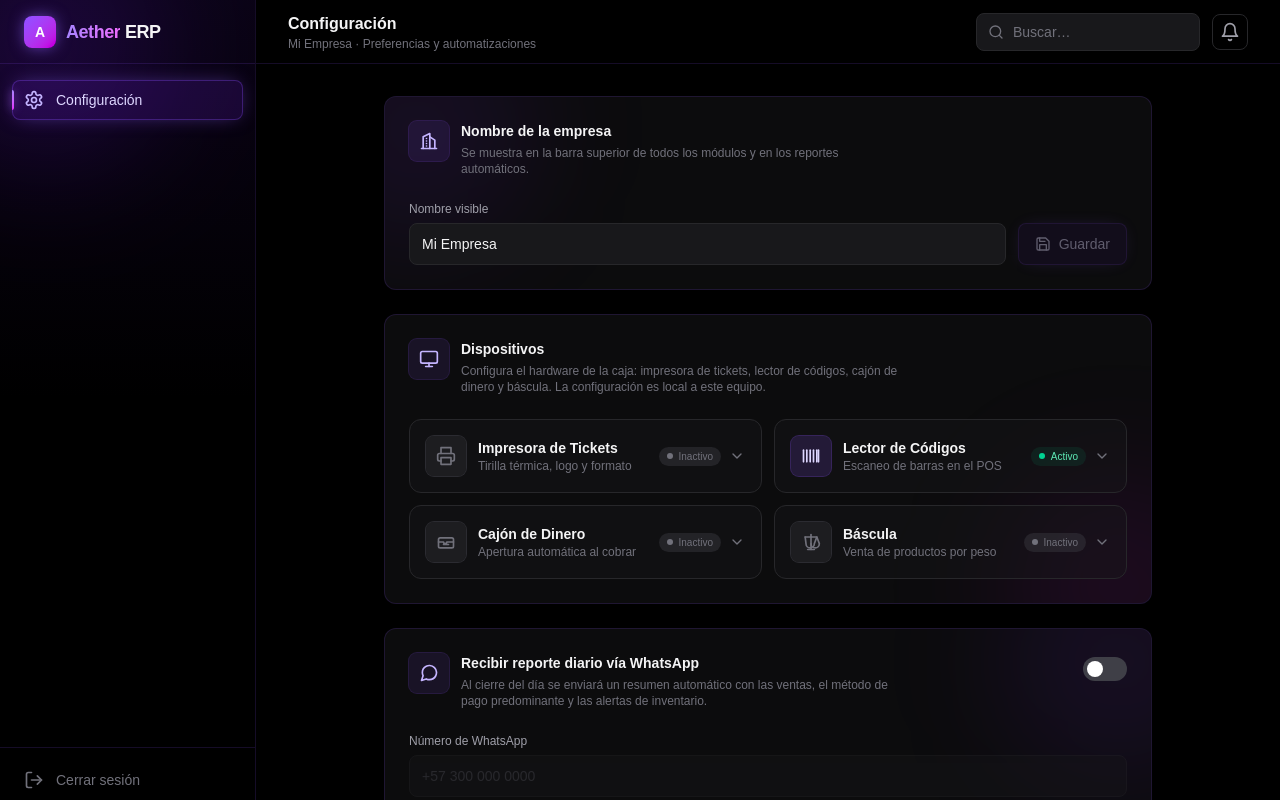
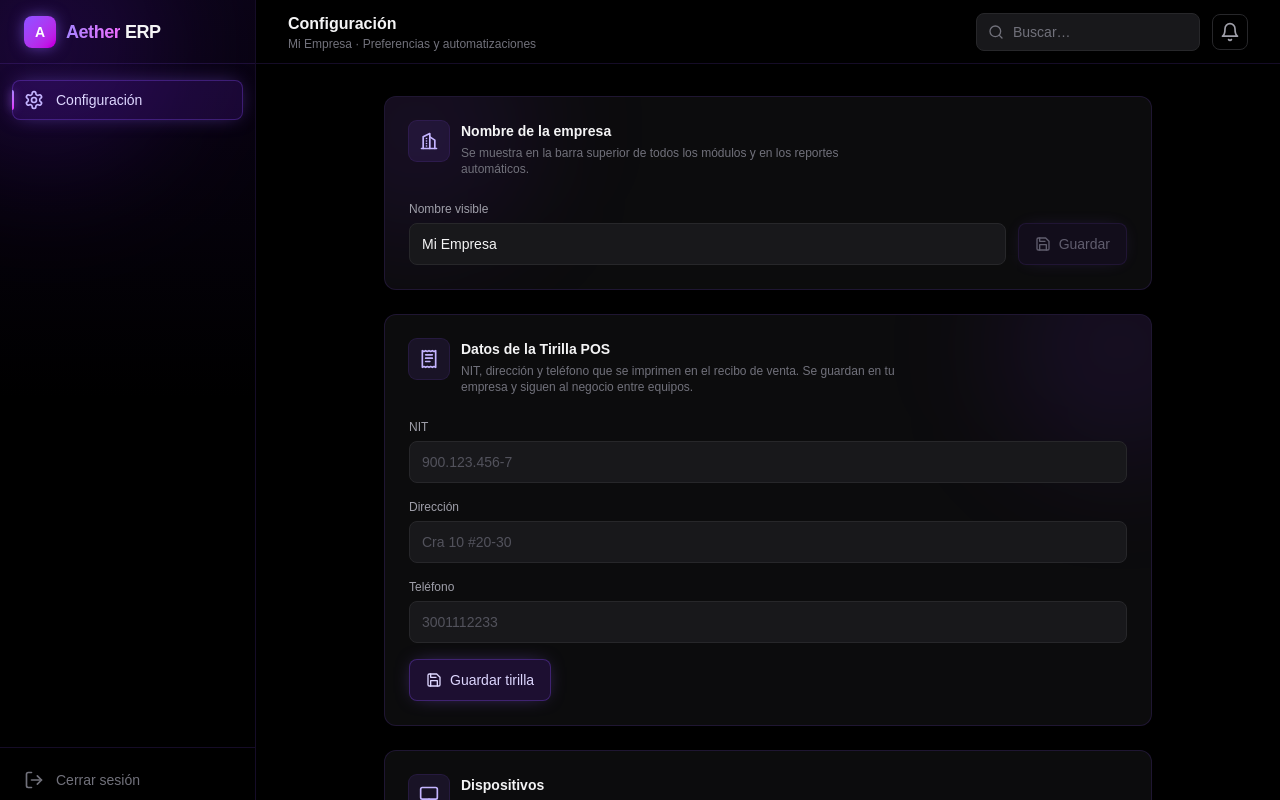
Before and after one commit to felipetriana3115-max/AETTHER-, a Next.js app: page /configuracion in a window 1280 px wide. Shown: the top 800 px of the page. Built offline with nearby package versions, Linux system fonts and the light colour scheme; no server answers.

Commit message:
feat(config): agregar persistencia y formulario de tirilla POS con Supabase

```diff
--- a/app/configuracion/page.tsx
+++ b/app/configuracion/page.tsx
@@ -6,6 +6,7 @@ import { useDashboard } from "../components/DashboardProvider";
 import DevicesSection from "../components/config/DevicesSection";
 import { generateDailySummary } from "../lib/notifications/whatsapp-service";
 import { runDailyReportMock } from "../lib/cron/daily-report-mock";
+import { supabase, getEmpresaIdActiva } from "../lib/auth";
 
 /** Clave de localStorage para las preferencias de notificaciones. */
 const SETTINGS_KEY = "mi-dashboard-erp:settings:v1";
@@ -30,6 +31,54 @@ export default function ConfiguracionPage() {
   // (incluida su hidratación inicial desde localStorage).
   const [nameDraft, setNameDraft] = useState(businessName);
   useEffect(() => setNameDraft(businessName), [businessName]);
+
+  // ── Identidad de la tirilla POS (persistida en la fila del tenant) ──────────
+  const [nit, setNit] = useState("");
+  const [direccion, setDireccion] = useState("");
+  const [telefono, setTelefono] = useState("");
+
+  // Precarga los valores actuales de la tirilla del tenant activo. La lectura se
+  // acota a `id = mi_empresa()` vía la política `empresas_select_propia` (RLS
+  // intacto): jamás trae datos de otra empresa.
+  useEffect(() => {
+    let alive = true;
+    void (async () => {
+      const empresaId = await getEmpresaIdActiva();
+      if (!empresaId) return;
+      const { data, error } = await supabase
+        .from("empresas")
+        .select("nit, direccion, telefono")
+        .eq("id", empresaId)
+        .maybeSingle();
+      if (!alive || error || !data) return;
+      setNit(data.nit ?? "");
+      setDireccion(data.direccion ?? "");
+      setTelefono(data.telefono ?? "");
+    })();
+    return () => {
+      alive = false;
+    };
+  }, []);
+
+  // Guarda la identidad de la tirilla vía la RPC `actualizar_tirilla`, acotada al
+  // propio tenant (`mi_empresa()`), sin tocar el logo ni el mensaje de recibo.
+  const handleSaveTirilla = async () => {
+    const { error } = await supabase.rpc("actualizar_tirilla", {
+      p_nit: nit,
+      p_direccion: direccion,
+      p_telefono: telefono,
+      p_logo_url: "",
+      p_mensaje_recibo: "¡Gracias por su compra!",
+    });
+    if (error) {
+      showToast("No se pudo guardar", error.message);
+      return;
+    }
+    showToast(
+      "Tirilla actualizada",
+      "Los datos de la tirilla POS se guardaron correctamente.",
+    );
+  };
 
   // ── Persistencia en localStorage ──────────────────────────────────────────
   useEffect(() => {
@@ -160,6 +209,100 @@ export default function ConfiguracionPage() {
           </form>
         </section>
 
+        {/* Datos de la Tirilla POS */}
+        <section className="relative overflow-hidden rounded-xl border border-violet-500/15 bg-zinc-900/50 p-6">
+          <div className="pointer-events-none absolute -right-20 -top-20 h-56 w-56 rounded-full bg-violet-600/10 blur-3xl" />
+
+          <div className="relative flex items-start gap-3">
+            <span className="flex h-10 w-10 shrink-0 items-center justify-center rounded-lg bg-violet-500/10 text-violet-300 ring-1 ring-violet-500/20">
+              <svg className="h-5 w-5" viewBox="0 0 24 24" fill="none" stroke="currentColor" strokeWidth={2} strokeLinecap="round" strokeLinejoin="round">
+                <path d="M4 2v20l2-1 2 1 2-1 2 1 2-1 2 1 2-1 2 1V2l-2 1-2-1-2 1-2-1-2 1-2-1-2 1Z" />
+                <path d="M8 7h8" />
+                <path d="M8 11h8" />
+                <path d="M8 15h5" />
+              </svg>
+            </span>
+            <div>
+              <h3 className="text-sm font-semibold text-zinc-100">
+                Datos de la Tirilla POS
+              </h3>
+              <p className="mt-1 max-w-md text-xs text-zinc-500">
+                NIT, dirección y teléfono que se imprimen en el recibo de venta.
+                Se guardan en tu empresa y siguen al negocio entre equipos.
+              </p>
+            </div>
+          </div>
+
+          <form
+            className="relative mt-6 space-y-4"
+            onSubmit={(e) => {
+              e.preventDefault();
+              void handleSaveTirilla();
+            }}
+          >
+            <div>
+              <label
+                htmlFor="tirilla-nit"
+                className="mb-1.5 block text-xs font-medium text-zinc-400"
+              >
+                NIT
+              </label>
+              <input
+                id="tirilla-nit"
+                type="text"
+                placeholder="900.123.456-7"
+                value={nit}
+                onChange={(e) => setNit(e.target.value)}
+                className="w-full rounded-lg border border-zinc-800 bg-zinc-900 px-3 py-2.5 text-sm text-zinc-100 placeholder:text-zinc-600 transition-colors focus:border-violet-500 focus:outline-none focus:ring-1 focus:ring-violet-500"
+              />
+            </div>
+            <div>
+              <label
+                htmlFor="tirilla-direccion"
+                className="mb-1.5 block text-xs font-medium text-zinc-400"
+              >
+                Dirección
+              </label>
+              <input
+                id="tirilla-direccion"
+                type="text"
+                placeholder="Cra 10 #20-30"
+                value={direccion}
+                onChange={(e) => setDireccion(e.target.value)}
+                className="w-full rounded-lg border border-zinc-800 bg-zinc-900 px-3 py-2.5 text-sm text-zinc-100 placeholder:text-zinc-600 transition-colors focus:border-violet-500 focus:outline-none focus:ring-1 focus:ring-violet-500"
+              />
+            </div>
+            <div>
+              <label
+                htmlFor="tirilla-telefono"
+                className="mb-1.5 block text-xs font-medium text-zinc-400"
+              >
+                Teléfono
+              </label>
+              <input
+                id="tirilla-telefono"
+                type="tel"
+                inputMode="tel"
+                placeholder="3001112233"
+                value={telefono}
+                onChange={(e) => setTelefono(e.target.value)}
+                className="w-full rounded-lg border border-zinc-800 bg-zinc-900 px-3 py-2.5 text-sm text-zinc-100 placeholder:text-zinc-600 transition-colors focus:border-violet-500 focus:outline-none focus:ring-1 focus:ring-violet-500"
+              />
+            </div>
+            <button
+              type="submit"
+              className="inline-flex shrink-0 items-center justify-center gap-2 rounded-lg border border-violet-500/30 bg-violet-600/15 px-4 py-2.5 text-sm font-medium text-violet-200 shadow-[0_0_20px_-8px_rgba(139,92,246,0.7)] transition-colors hover:bg-violet-600/25"
+            >
+              <svg className="h-4 w-4" viewBox="0 0 24 24" fill="none" stroke="currentColor" strokeWidth={2} strokeLinecap="round" strokeLinejoin="round">
+                <path d="M19 21H5a2 2 0 0 1-2-2V5a2 2 0 0 1 2-2h11l5 5v11a2 2 0 0 1-2 2Z" />
+                <path d="M17 21v-8H7v8" />
+                <path d="M7 3v5h8" />
+              </svg>
+              Guardar tirilla
+            </button>
+          </form>
+        </section>
+
         {/* Dispositivos de la caja (POS) */}
         <DevicesSection />
 
```
